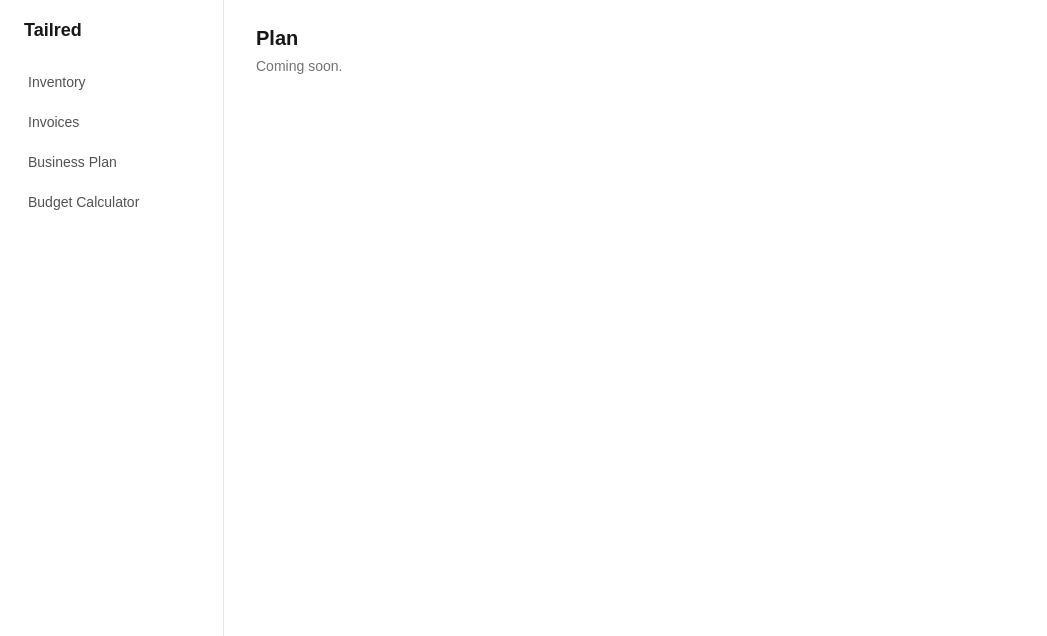
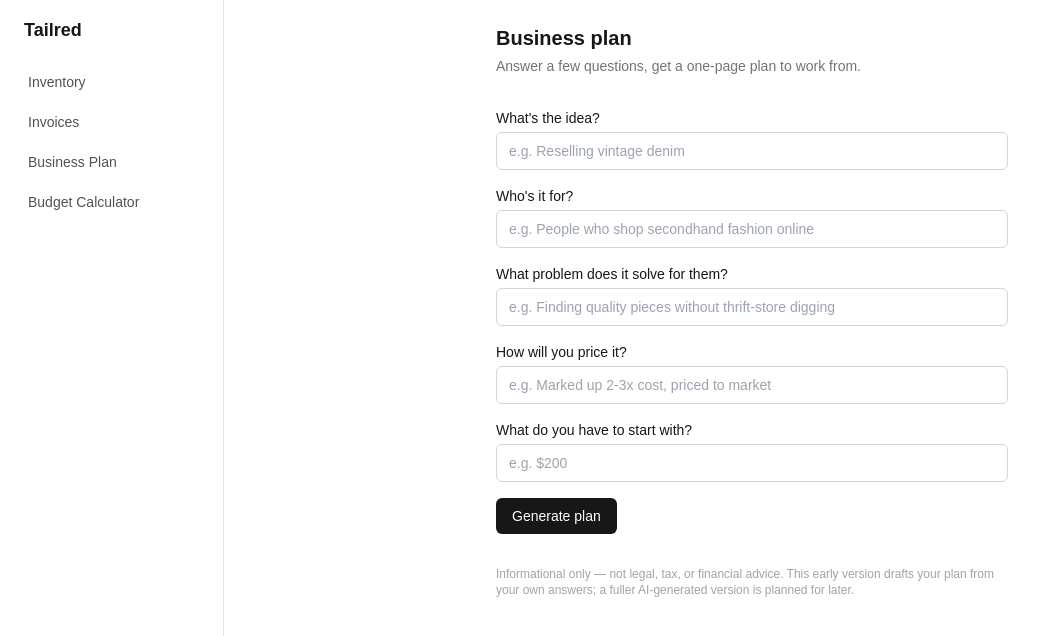
Before and after one commit to Red-Tail26/tailred, a Next.js app: page /dashboard/plan in a window 1280 px wide. Shown: the top 636 px of the page, without its empty margins (0-1047 px from the left). Built offline with nearby package versions, Linux system fonts and the light colour scheme.

Commit message:
Build business plan generator (template-based v1, no AI provider wired up yet); verified live in browser

```diff
--- a/app/dashboard/plan/page.tsx
+++ b/app/dashboard/plan/page.tsx
@@ -1,8 +1,175 @@
+"use client";
+
+import { useState } from "react";
+
+type Intake = {
+  idea: string;
+  customer: string;
+  problem: string;
+  pricing: string;
+  startupBudget: string;
+};
+
+function generatePlan(intake: Intake) {
+  const businessLabel = intake.idea || "your business";
+
+  return {
+    summary: `${businessLabel} exists to help ${intake.customer || "your customers"} with ${
+      intake.problem || "a problem worth solving"
+    }. It's a straightforward business built to start small and prove itself before you spend more.`,
+    customer: intake.customer || "Not specified yet — who is this for?",
+    problem: intake.problem || "Not specified yet — what does this solve?",
+    pricing: intake.pricing || "Not specified yet — what will you charge?",
+    firstSteps: [
+      `Source your first item or first client for ${businessLabel}.`,
+      "List it or offer it, and track the real cost against what it sells for.",
+      "Send your first invoice and get paid before spending more.",
+      `Revisit the budget calculator once you have one real sale — that number is worth more than any estimate.`,
+    ],
+    budget: intake.startupBudget
+      ? `You're starting with about ${intake.startupBudget}. Use the budget calculator to see how many sales it takes to break even.`
+      : "No starting budget entered yet — the budget calculator can help you figure out what you actually need.",
+  };
+}
+
 export default function PlanPage() {
+  const [intake, setIntake] = useState<Intake>({
+    idea: "",
+    customer: "",
+    problem: "",
+    pricing: "",
+    startupBudget: "",
+  });
+  const [plan, setPlan] = useState<ReturnType<typeof generatePlan> | null>(null);
+
+  function update<K extends keyof Intake>(key: K, value: string) {
+    setIntake((f) => ({ ...f, [key]: value }));
+  }
+
+  function handleGenerate(e: React.FormEvent) {
+    e.preventDefault();
+    setPlan(generatePlan(intake));
+  }
+
   return (
-    <div>
-      <h1 className="text-xl font-semibold capitalize">plan</h1>
-      <p className="mt-1 text-sm text-neutral-500">Coming soon.</p>
+    <div className="mx-auto flex max-w-lg flex-col gap-8">
+      <div>
+        <h1 className="text-xl font-semibold">Business plan</h1>
+        <p className="mt-1 text-sm text-neutral-500">
+          Answer a few questions, get a one-page plan to work from.
+        </p>
+      </div>
+
+      <form onSubmit={handleGenerate} className="flex flex-col gap-4">
+        <label className="flex flex-col gap-1 text-sm">
+          What&apos;s the idea?
+          <input
+            required
+            value={intake.idea}
+            onChange={(e) => update("idea", e.target.value)}
+            placeholder="e.g. Reselling vintage denim"
+            className="rounded-md border border-neutral-300 bg-white px-3 py-2 text-sm text-neutral-900"
+          />
+        </label>
+
+        <label className="flex flex-col gap-1 text-sm">
+          Who&apos;s it for?
+          <input
+            value={intake.customer}
+            onChange={(e) => update("customer", e.target.value)}
+            placeholder="e.g. People who shop secondhand fashion online"
+            className="rounded-md border border-neutral-300 bg-white px-3 py-2 text-sm text-neutral-900"
+          />
+        </label>
+
+        <label className="flex flex-col gap-1 text-sm">
+          What problem does it solve for them?
+          <input
+            value={intake.problem}
+            onChange={(e) => update("problem", e.target.value)}
+            placeholder="e.g. Finding quality pieces without thrift-store digging"
+            className="rounded-md border border-neutral-300 bg-white px-3 py-2 text-sm text-neutral-900"
+          />
+        </label>
+
+        <label className="flex flex-col gap-1 text-sm">
+          How will you price it?
+          <input
+            value={intake.pricing}
+            onChange={(e) => update("pricing", e.target.value)}
+            placeholder="e.g. Marked up 2-3x cost, priced to market"
+            className="rounded-md border border-neutral-300 bg-white px-3 py-2 text-sm text-neutral-900"
+          />
+        </label>
+
+        <label className="flex flex-col gap-1 text-sm">
+          What do you have to start with?
+          <input
+            value={intake.startupBudget}
+            onChange={(e) => update("startupBudget", e.target.value)}
+            placeholder="e.g. $200"
+            className="rounded-md border border-neutral-300 bg-white px-3 py-2 text-sm text-neutral-900"
+          />
+        </label>
+
+        <button
+          type="submit"
+          className="self-start rounded-md bg-neutral-900 px-4 py-2 text-sm font-medium text-white"
+        >
+          Generate plan
+        </button>
+      </form>
+
+      {plan && (
+        <section className="flex flex-col gap-4 rounded-lg border border-neutral-200 bg-neutral-50 p-5">
+          <div>
+            <h2 className="text-sm font-semibold text-neutral-700">
+              Summary
+            </h2>
+            <p className="mt-1 text-sm text-neutral-900">{plan.summary}</p>
+          </div>
+          <div>
+            <h2 className="text-sm font-semibold text-neutral-700">
+              Who it&apos;s for
+            </h2>
+            <p className="mt-1 text-sm text-neutral-900">{plan.customer}</p>
+          </div>
+          <div>
+            <h2 className="text-sm font-semibold text-neutral-700">
+              The problem it solves
+            </h2>
+            <p className="mt-1 text-sm text-neutral-900">{plan.problem}</p>
+          </div>
+          <div>
+            <h2 className="text-sm font-semibold text-neutral-700">
+              Pricing
+            </h2>
+            <p className="mt-1 text-sm text-neutral-900">{plan.pricing}</p>
+          </div>
+          <div>
+            <h2 className="text-sm font-semibold text-neutral-700">
+              Starting budget
+            </h2>
+            <p className="mt-1 text-sm text-neutral-900">{plan.budget}</p>
+          </div>
+          <div>
+            <h2 className="text-sm font-semibold text-neutral-700">
+              First steps
+            </h2>
+            <ol className="mt-1 flex list-decimal flex-col gap-1 pl-4 text-sm text-neutral-900">
+              {plan.firstSteps.map((step, i) => (
+                <li key={i}>{step}</li>
+              ))}
+            </ol>
+          </div>
+        </section>
+      )}
+
+      <p className="text-xs text-neutral-400">
+        Informational only — not legal, tax, or financial advice. This early
+        version drafts your plan from your own answers; a fuller
+        AI-generated version is planned for later.
+      </p>
     </div>
   );
 }
```
